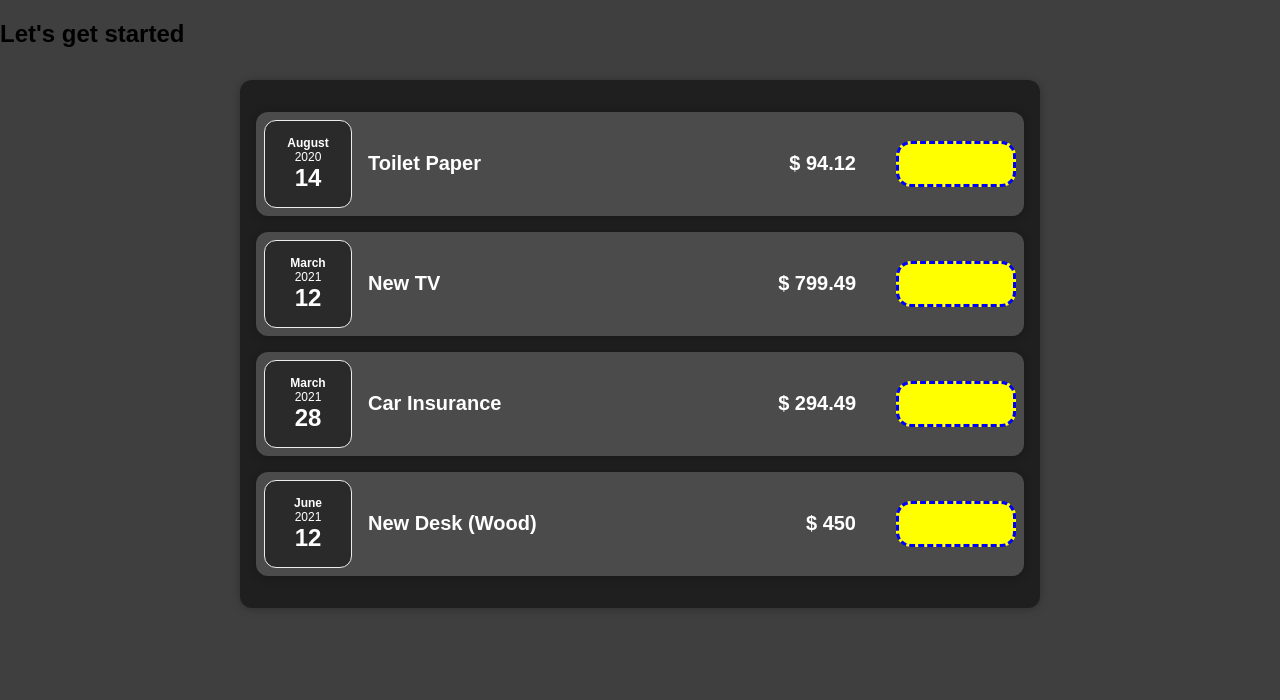
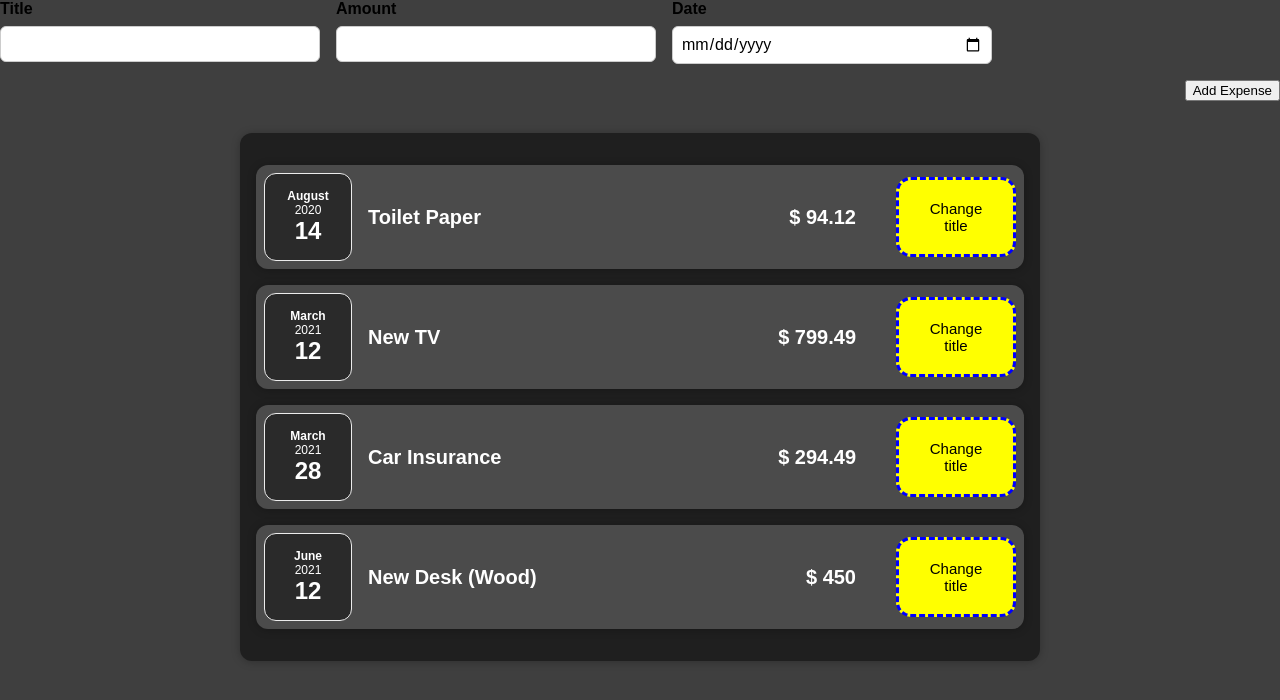
Before and after one commit to HamzaZahid172/Learning_React, a React (Create React App) app in the folder react-complete-guide/: page / in a window 1280 px wide. Shown: the top 700 px of the page. Built offline with nearby package versions, Linux system fonts and the light colour scheme.

Commit message:
Updated the form component of newExpense

```diff
--- a/react-complete-guide/src/App.js
+++ b/react-complete-guide/src/App.js
@@ -1,6 +1,7 @@
 import "./App.css";
 import React from "react";
 import Expense from "./components/Expenses/Expense";
+import NewExpense from "./components/NewExpense/NewExpense";
 
 const App = () => {
   const expenses = [
@@ -30,16 +31,9 @@
     },
   ];
 
-  // return React.createElement(
-  //   "div",
-  //   { className: "App" },
-  //   React.createElement("h2", {}, " Let's get started"),
-  //   React.createElement(Expense, { items: expenses })
-  // );
-
   return (
     <div className="App">
-      <h2> Let's get started</h2>
+      <NewExpense />
       <Expense items={expenses} />
     </div>
   );
--- a/react-complete-guide/src/components/Expenses/ExpenseItem.js
+++ b/react-complete-guide/src/components/Expenses/ExpenseItem.js
@@ -14,7 +14,7 @@
       <div className="expense-item__description">
         <h2>{title}</h2>
         <p className="expense-item__price">$ {props.amount}</p>
-        <button className="btn" onClick={clickButton}></button>
+        <button className="btn" onClick={clickButton}> Change title</button>
       </div>
     </Card>
   );
--- /dev/null
+++ b/react-complete-guide/src/components/NewExpense/ExpenseForm.css
@@ -0,0 +1,26 @@
+.new-expense__controls {
+  display: flex;
+  flex-wrap: wrap;
+  gap: 1rem;
+  margin-bottom: 1rem;
+  text-align: left;
+}
+
+.new-expense__control label {
+  font-weight: bold;
+  margin-bottom: 0.5rem;
+  display: block;
+}
+
+.new-expense__control input {
+  font: inherit;
+  padding: 0.5rem;
+  border-radius: 6px;
+  border: 1px solid #ccc;
+  width: 20rem;
+  max-width: 100%;
+}
+
+.new-expense__action {
+  text-align: right;
+}
--- /dev/null
+++ b/react-complete-guide/src/components/NewExpense/ExpenseForm.js
@@ -0,0 +1,27 @@
+import "./ExpenseForm.css";
+
+const ExpenseForm = () => {
+  return (
+    <form>
+      <div className="new-expense__controls">
+        <div className="new-expense__control">
+          <label>Title</label>
+          <input type="text" />
+        </div>
+        <div className="new-expense__control">
+          <label>Amount</label>
+          <input type="number" min="0.01" step="0.01" />
+        </div>
+        <div className="new-expense__control">
+          <label>Date</label>
+          <input type="date" min="2019-01-01" max="2023-12-30" />
+        </div>
+      </div>
+      <div className="new-expense__action">
+        <button type="submit"> Add Expense</button>
+      </div>
+    </form>
+  );
+};
+
+export default ExpenseForm;
--- /dev/null
+++ b/react-complete-guide/src/components/NewExpense/NewExpense.css
@@ -0,0 +1,38 @@
+.new-expense {
+  background-color: #a892ee;
+  padding: 1rem;
+  margin: 2rem auto;
+  width: 50rem;
+  max-width: 95%;
+  border-radius: 12px;
+  text-align: center;
+  box-shadow: 0 1px 8px rgba(0, 0, 0, 0.25);
+}
+
+.new-expense button {
+  font: inherit;
+  cursor: pointer;
+  padding: 1rem 2rem;
+  border: 1px solid #40005d;
+  background-color: #40005d;
+  color: white;
+  border-radius: 12px;
+  margin-right: 1rem;
+}
+
+.new-expense button:hover,
+.new-expense button:active {
+  background-color: #510674;
+  border-color: #510674;
+}
+
+.new-expense button.alternative {
+  color: #220131;
+  border-color: transparent;
+  background-color: transparent;
+}
+
+.new-expense button.alternative:hover,
+.new-expense button.alternative:active {
+  background-color: #ddb3f8;
+}
--- /dev/null
+++ b/react-complete-guide/src/components/NewExpense/NewExpense.js
@@ -0,0 +1,11 @@
+import ExpenseForm from "./ExpenseForm";
+
+const NewExpense = () => {
+  return (
+    <div className="new-expense">
+      <ExpenseForm />
+    </div>
+  );
+};
+
+export default NewExpense;
```
